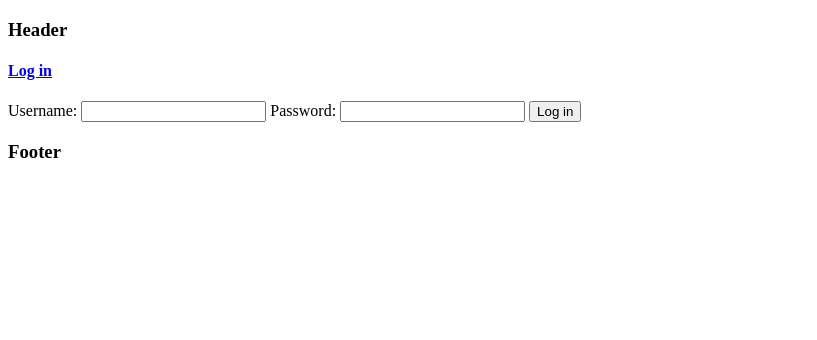
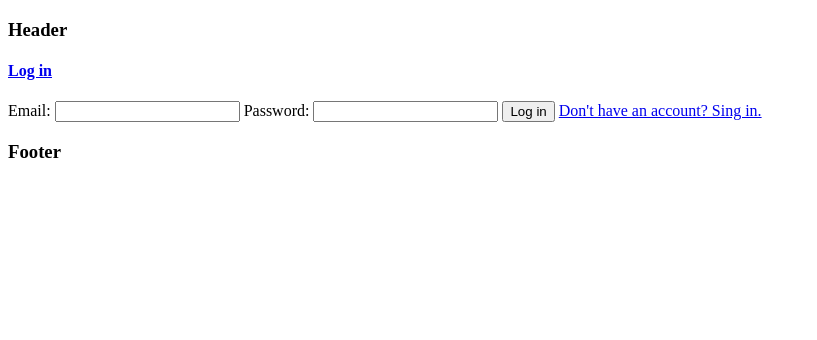
Before and after one commit to lucalis023/Modlog, a PHP site: page /login in a window 1280 px wide. Shown: the top 340 px of the page, without its empty margins (0-817 px from the left). Run offline with PHP 8.4, Linux system fonts and the light colour scheme.

Commit message:
Login now uses email, register page and user creation

```diff
--- a/app/controllers/login.controller.php
+++ b/app/controllers/login.controller.php
@@ -15,9 +15,19 @@ class loginController extends BaseController {
       $this->handleLogin();
 
     } else {
-      $this->view->renderLogin([]);
+      switch ($params[0]) {
+        case 'login':
+          $this->view->renderLogin([]);
+          break;
+        case 'register':
+          $this->view->renderRegister([]);
+          break;
+        default:
+          $this->view->renderLogin([]);
+      }
     }
   }
+
 
   public function handleLogin() {
     $action = $_POST['action'] ?? null;
@@ -27,14 +37,20 @@ class loginController extends BaseController {
         break;
       case 'log-out':
         $this->logOut($_POST['url']);
+        break;
+      case 'register':
+        $this->register();
+        break;
     }
   }
 
+
   public function logIn() {
-    $name = $_POST['user'] ?? null;
+    $email = $_POST['email'] ?? null;
     $pass = $_POST['pass'] ?? null;
 
-    $user = $this->model->getUserByName($name);
+    $user = $this->model->getUserByEmail($email);
+
     if (!empty($user)) {
       if (password_verify($pass, $user->password)) {
         $this->setUser($user->id, $user->username);
@@ -45,14 +61,27 @@ class loginController extends BaseController {
         $this->view->renderLogin($this->data);
       }
     } else {
-      $this->setData('wrongUser', true);
+      $this->setData('wrongEmail', true);
       $this->view->renderLogin($this->data);
     }
   }
+
 
   public function logOut($url) {
     unset($_SESSION['user_id']);
     unset($_SESSION['user_name']);
     header('Location: ' . $url);
   }
+
+
+  public function register() {
+    $user = $_POST['user'] ?? null;
+    $email = $_POST['email'] ?? null;
+    $pass = $_POST['pass'] ?? null;
+
+    if (!empty($user) && !empty($email) && !empty($pass)) {
+      $this->model->createUser($user, $email, $pass);
+      header('Location: ' . BASE_URL . 'login/');
+    }
+  }
 }
--- a/app/models/users.model.php
+++ b/app/models/users.model.php
@@ -8,9 +8,15 @@ class usersModel extends Model {
     parent::__construct();
   }
 
-  public function getUserByName($name) {
-    $query = $this->db->prepare('select * from users where username = :name');
-    $result = $this->executeQueryWithParams($query, [':name' => $name]);
+  public function getUserByEmail($email) {
+    $query = $this->db->prepare('select * from users where email = :email');
+    $result = $this->executeQueryWithParams($query, [':email' => $email]);
     return !empty($result) ? $result[0] : null;
   }
+
+  public function createUser($name, $email, $pass) {
+    $pass = password_hash($pass, PASSWORD_BCRYPT);
+    $query = $this->db->prepare("INSERT INTO users(username, email, password, admin) VALUES (:name, :email, :pass, 0)");
+    $this->executeQueryWithParams($query, [':name' => $name, ':email' => $email, ':pass' => $pass]);
+  }
 }
--- a/app/templates/login/login.phtml
+++ b/app/templates/login/login.phtml
@@ -1,20 +1,21 @@
 <form action="<?= BASE_URL . 'login/' ?>" method="POST">
   <input type="hidden" name="action" value="log-in">
   <label for="user">
-    Username:
-    <input type="text" name="user" required>
+    Email:
+    <input type="text" name="email" required>
   </label>
   <label for="pass">
     Password:
     <input type="password" name="pass" required>
   </label>
 
-  <?php if (isset($wrongUser)) { ?>
-    <p>Wrong username</p>
+  <?php if (isset($wrongEmail)) { ?>
+    <p>Wrong email</p>
   <?php } ?>
 
   <?php if (isset($wrongPass)) { ?>
     <p>Wrong password</p>
   <?php } ?>
   <button type="submit">Log in</button>
+  <a href="<?= BASE_URL . 'register/' ?>">Don't have an account? Sing in.</a>
 </form>
--- a/app/views/login.view.php
+++ b/app/views/login.view.php
@@ -6,4 +6,9 @@ class loginView extends View {
     $this->addTemplate('/login/login.phtml');
     $this->renderPage($data);
   }
+
+  public function renderRegister($data) {
+    $this->addTemplate('/login/register.phtml');
+    $this->renderPage($data);
+  }
 }
--- a/routes/router.php
+++ b/routes/router.php
@@ -4,12 +4,12 @@ require_once '../config/db.php';
 require_once './routes.php';
 
 $action = 'games';
+session_start();
 
 if (!empty($_GET['action'])) {
   $action = $_GET['action'];
 }
 
-session_start();
 try {
   $params = explode("/", $action);
   if(!key_exists($params[0], $routes)){
--- a/routes/routes.php
+++ b/routes/routes.php
@@ -20,6 +20,10 @@ $routes = [
     'controller' => '../app/controllers/login.controller.php',
     'class' => 'loginController'
   ],
+  'register' => [
+    'controller' => '../app/controllers/login.controller.php',
+    'class' => 'loginController'
+  ],
   'error' => [
     'controller' => '../app/controllers/error.controller.php',
     'class' => 'errorController'
```
Also changed, not shown: app/templates/login/register.phtml (added, +17 -0 lines).
